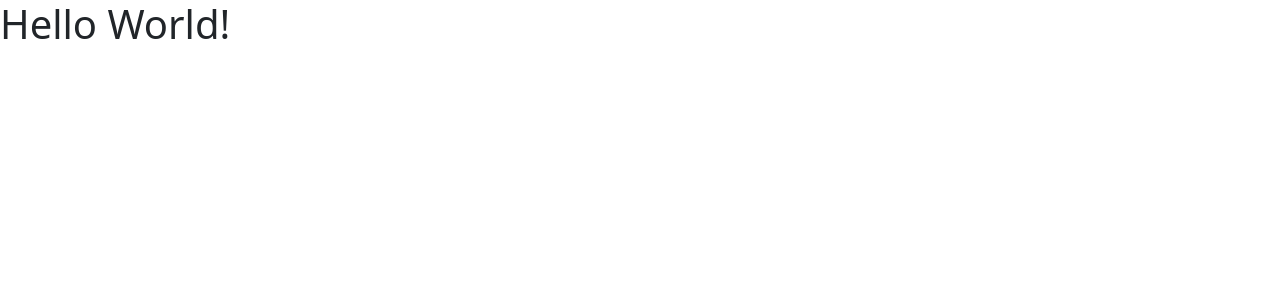
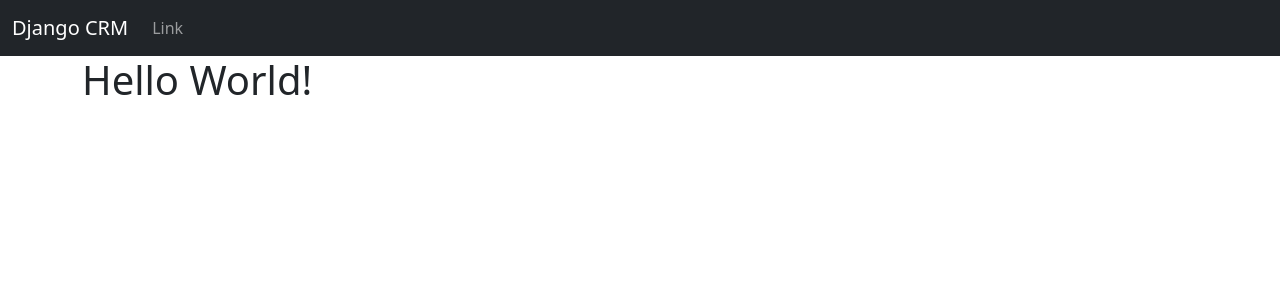
Before and after one commit to FredDsR/DjangoCRM, a Django app: page / in a window 1280 px wide. Shown: the top 300 px of the page. Run offline with Django 4.2, Linux system fonts and the light colour scheme.

Commit message:
crates navbar

```diff
--- a/website/templates/base.html
+++ b/website/templates/base.html
@@ -1,14 +1,19 @@
-<!doctype html>
+<!DOCTYPE html>
 <html lang="en">
   <head>
-    <meta charset="utf-8">
-    <meta name="viewport" content="width=device-width, initial-scale=1">
+    <meta charset="utf-8" />
+    <meta name="viewport" content="width=device-width, initial-scale=1" />
     <title>Django CRM</title>
-    <link href="https://cdn.jsdelivr.net/npm/bootstrap@5.3.3/dist/css/bootstrap.min.css" rel="stylesheet" integrity="sha384-QWTKZyjpPEjISv5WaRU9OFeRpok6YctnYmDr5pNlyT2bRjXh0JMhjY6hW+ALEwIH" crossorigin="anonymous">
+    <link href="https://cdn.jsdelivr.net/npm/bootstrap@5.3.3/dist/css/bootstrap.min.css" rel="stylesheet" integrity="sha384-QWTKZyjpPEjISv5WaRU9OFeRpok6YctnYmDr5pNlyT2bRjXh0JMhjY6hW+ALEwIH" crossorigin="anonymous" />
   </head>
   <body>
-    {% block content %}
-    {% endblock content %}
+    {% include 'navbar.html' %}
+    <div class="container">
+      {% block content %}
+
+      {% endblock %}
+    </div>
+
     <script src="https://cdn.jsdelivr.net/npm/bootstrap@5.3.3/dist/js/bootstrap.bundle.min.js" integrity="sha384-YvpcrYf0tY3lHB60NNkmXc5s9fDVZLESaAA55NDzOxhy9GkcIdslK1eN7N6jIeHz" crossorigin="anonymous"></script>
   </body>
 </html>
--- /dev/null
+++ b/website/templates/navbar.html
@@ -0,0 +1,15 @@
+<nav class="navbar navbar-expand-lg navbar-dark bg-dark">
+    <div class="container-fluid">
+      <a class="navbar-brand" href="{% url "home" %}">Django CRM</a>
+      <button class="navbar-toggler" type="button" data-bs-toggle="collapse" data-bs-target="#navbarSupportedContent" aria-controls="navbarSupportedContent" aria-expanded="false" aria-label="Toggle navigation">
+        <span class="navbar-toggler-icon"></span>
+      </button>
+      <div class="collapse navbar-collapse" id="navbarSupportedContent">
+        <ul class="navbar-nav me-auto mb-2 mb-lg-0">
+          <li class="nav-item">
+            <a class="nav-link" href="#">Link</a>
+          </li>
+        </ul>
+      </div>
+    </div>
+  </nav>
```
